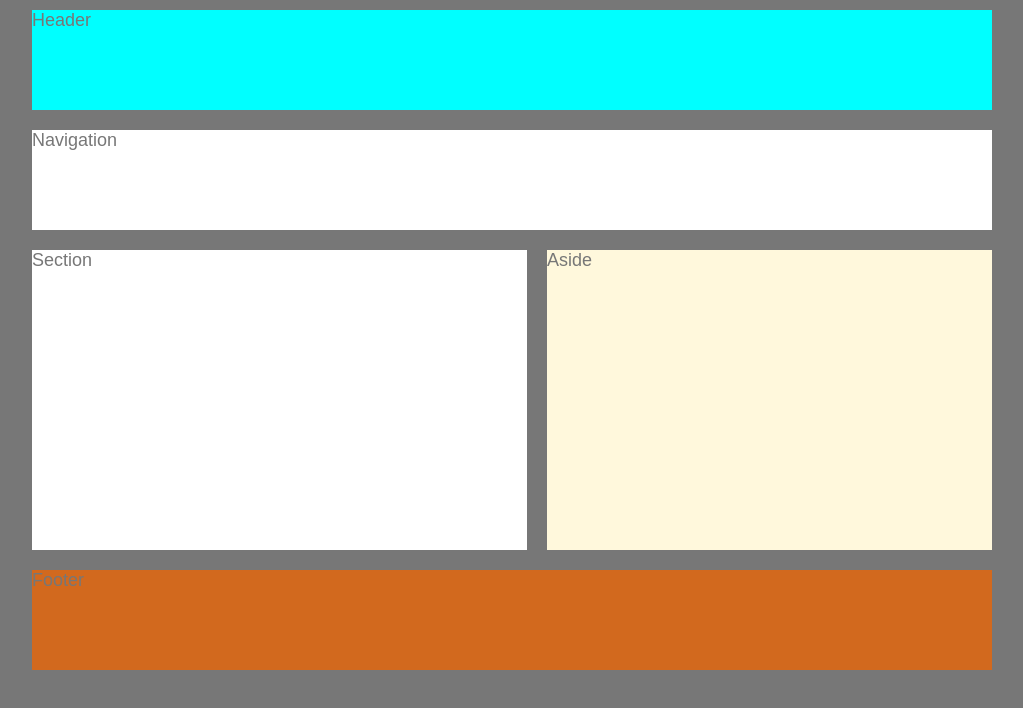
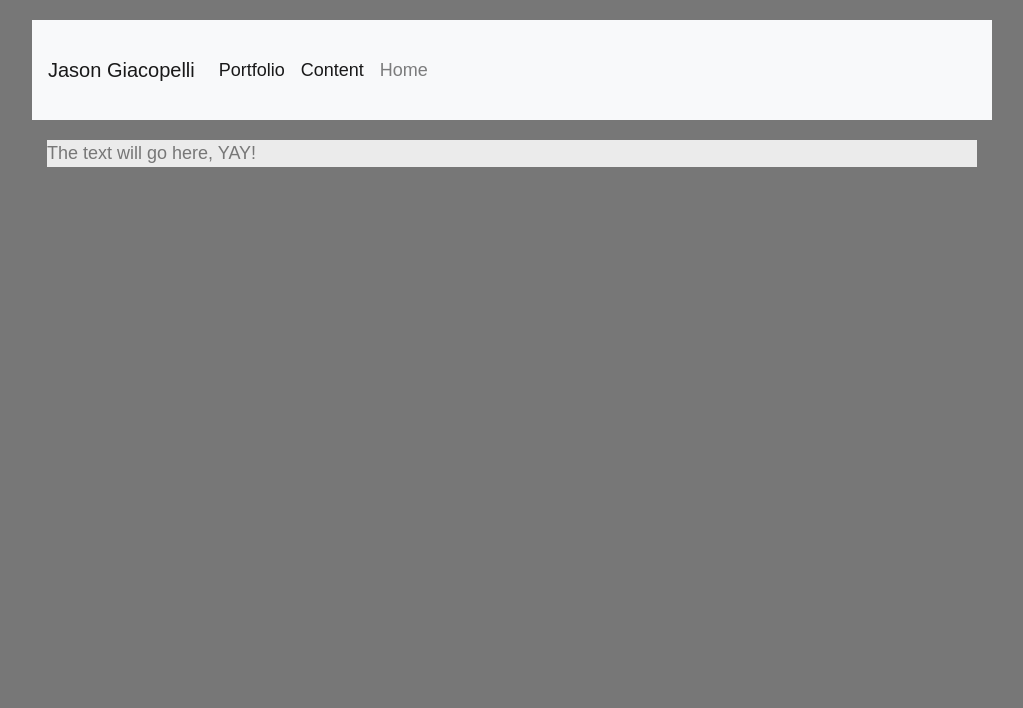
Before and after one commit to Jase180x/Basic-Portfolio-, a plain HTML site: page index.html in a window 1280 px wide. Shown: the whole page, without its empty margins (128-1151 px from the left). Drawn offline with nearby package versions, Linux system fonts and the light colour scheme.

Commit message:
Add files via upload

```diff
--- a/index.html
+++ b/index.html
@@ -1,37 +1,45 @@
 <!DOCTYPE html>
-<html>
-<link rel="stylesheet" href="style.css">
+<html lang="en">
+<head>
+ <title>Bootstrap Example</title>
+ <meta charset="utf-8">
+ <meta name="viewport" content="width=device-width, initial-scale=1">
+ <!-- <link rel="stylesheet" href="https://maxcdn.bootstrapcdn.com/bootstrap/3.3.7/css/bootstrap.min.css"> -->
+ <link rel="stylesheet" href="https://stackpath.bootstrapcdn.com/bootstrap/4.1.0/css/bootstrap.min.css" integrity="sha384-9gVQ4dYFwwWSjIDZnLEWnxCjeSWFphJiwGPXr1jddIhOegiu1FwO5qRGvFXOdJZ4" crossorigin="anonymous">
+ <link rel="stylesheet" href="./style.css">
 
-<head>
-	<title>Title</title>
 </head>
 
 <body>
+  <nav class="navbar navbar-expand-lg navbar-light bg-light">
+    <a class="navbar-brand" href="#">Jason Giacopelli</a>
+    <button class="navbar-toggler" type="button" data-toggle="collapse" data-target="#navbarSupportedContent" aria-controls="navbarSupportedContent" aria-expanded="false" aria-label="Toggle navigation">
+      <span class="navbar-toggler-icon"></span>
+    </button>
 
+    <div class="collapse navbar-collapse" id="navbarSupportedContent">
+      <ul class="navbar-nav mr-auto">
+        <li class="nav-item active">
+          <a class="nav-link" href="/Users/jase/Desktop/Homework 4-29/portfolio.html">Portfolio <span class="sr-only">(current)</span></a>
+        </li>
+        <li class="nav-item active">
+          <a class="nav-link" href="#">Content <span class="sr-only">(current)</span></a>
+        </li>
+        <li class="nav-item">
+          <a class="nav-link" href="/Users/jase/Desktop/Homework 4-29/index.html">Home</a>
+        </li>
 
-	<header>
-	Header
-	</header>
+      </ul>
 
-	<nav>
-	Navigation
-	</nav>
+    </div>
+  </nav>
+</nav>
+    <div class="container">
 
-	<section>
-		<div>
-			<div></div>
-		</div>
-	Section
-	</section>
-
-	<div id="Aside">
-	Aside
-	</div>
-
-	<footer>
-	Footer
-	</footer>
-
+    <p>The text will go here, YAY!</p>
+</div>
 
 </body>
+<!-- <script src="https://ajax.googleapis.com/ajax/libs/jquery/3.3.1/jquery.min.js"></script>
+<script src="https://maxcdn.bootstrapcdn.com/bootstrap/3.3.7/js/bootstrap.min.js"></script> -->
 </html>
```
Also changed, not shown: contact.html (added, +14 -0 lines), portfolio.html (added, +37 -0 lines).
